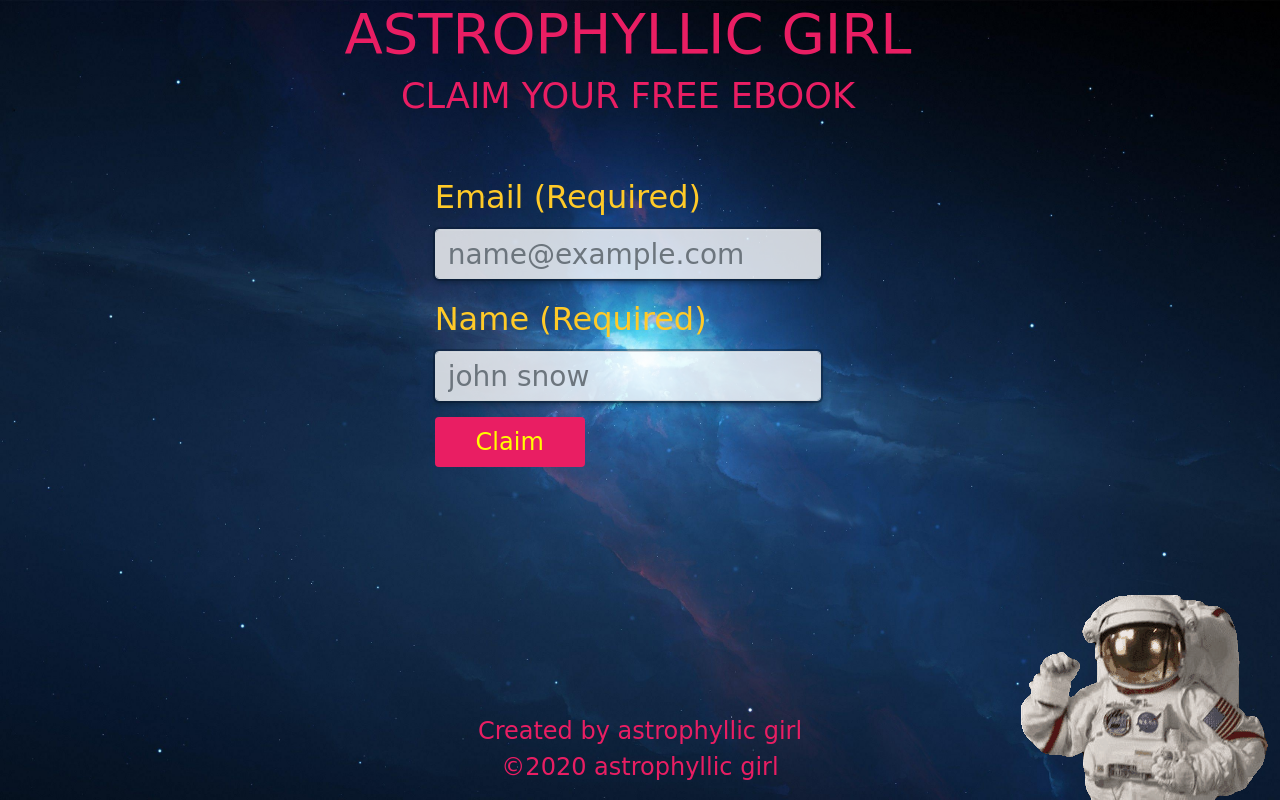
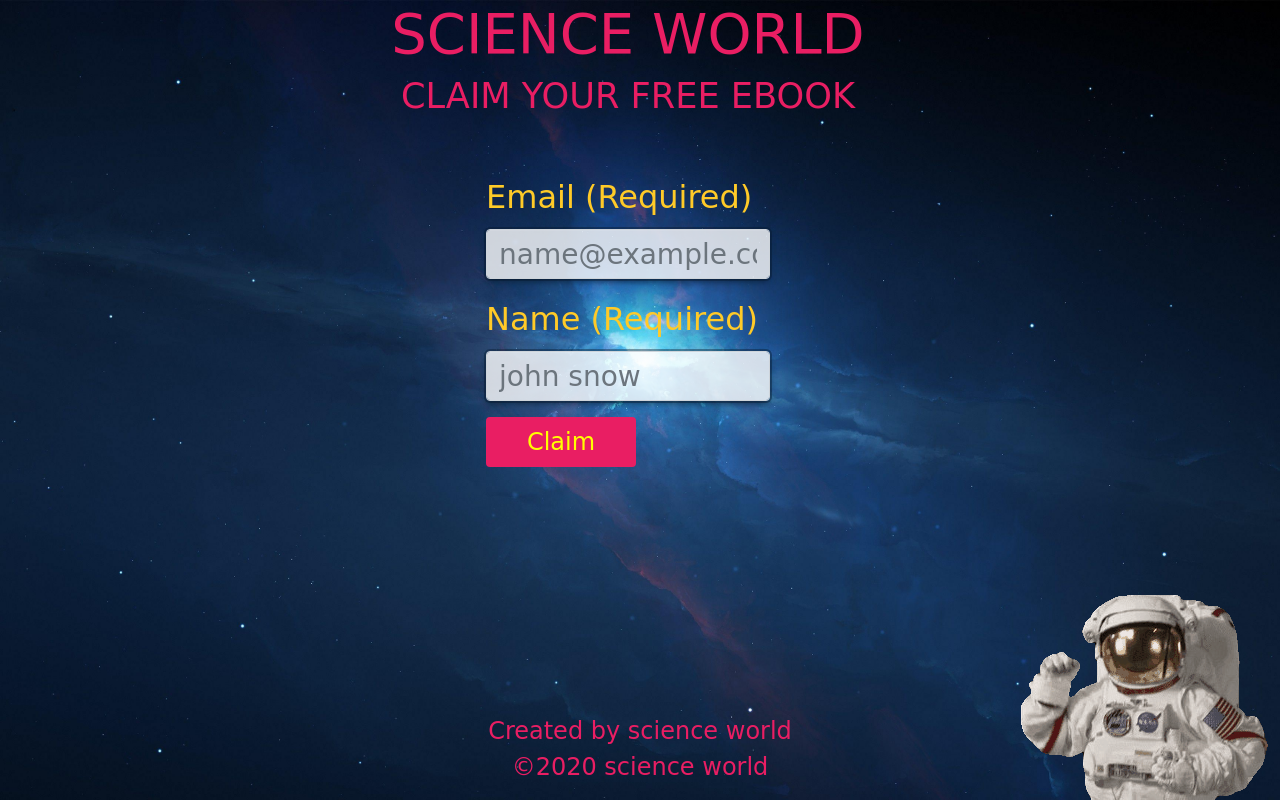
Before and after one commit to anmayraj/astrophyllic-girl, a plain HTML site: page index.html in a window 1280 px wide. Drawn offline with nearby package versions, Linux system fonts and the light colour scheme; a web font is replaced by a local one.

Commit message:
Update index.html

```diff
--- a/index.html
+++ b/index.html
@@ -10,7 +10,7 @@
     <link href="https://cdn.jsdelivr.net/npm/bootstrap@5.0.2/dist/css/bootstrap.min.css" rel="stylesheet"
         integrity="sha384-EVSTQN3/azprG1Anm3QDgpJLIm9Nao0Yz1ztcQTwFspd3yD65VohhpuuCOmLASjC" crossorigin="anonymous">
     <link rel="stylesheet" href="style.css">
-    <title>CLAIM YOUR FREE EBOOK-ASTROPHYLLIC GIRL</title>
+    <title>CLAIM YOUR FREE EBOOK-SCIENCE WORLD</title>
 </head>
 
 <body>
@@ -18,34 +18,34 @@
     <div id="container">
         <header class="row container-fluid justify-content-center">
             <div class="col-auto">
-                <h1>ASTROPHYLLIC GIRL</h1>
+                <h1>SCIENCE WORLD</h1>
                 <h4 class="text-center">CLAIM YOUR FREE EBOOK</h4>
             </div>
         </header>
         <form action="javascript:submitForm()" class="row container-fluid justify-content-center pt-5" id="main">
 
-            <div class="col-12 col-md-6 col-lg-4">
+            <div class="col-10 col-md-6 col-lg-3">
                 <div class="mb-3">
                     <label for="email" class="form-label">Email (Required)</label>
                     <input type="email" class="form-control" id="email" placeholder="name@example.com" required>
                 </div>
             </div>
-            <div class="col-12"></div>
-            <div class="col-12 col-md-6 col-lg-4">
+            <div class="col-10"></div>
+            <div class="col-10 col-md-6 col-lg-3">
                 <div class="mb-3">
                     <label for="name" class="form-label">Name (Required)</label>
                     <input type="text" class="form-control" id="name" placeholder="john snow" required>
                 </div>
             </div>
-            <div class="col-12"></div>
-            <div class="col-12 col-md-6 col-lg-4">
+            <div class="col-10"></div>
+            <div class="col-10 col-md-6 col-lg-3">
                 <button class="btn btn-primary" type="submit">Claim</button>
             </div>
         </form>
         <img src="astronaut.gif" alt="" id="astro">
         <footer class="text-center">
-            Created by astrophyllic girl <br>
-            &copy;2020 astrophyllic girl
+            Created by science world <br>
+            &copy;2020 science world
         </footer>
 
     </div>
```
